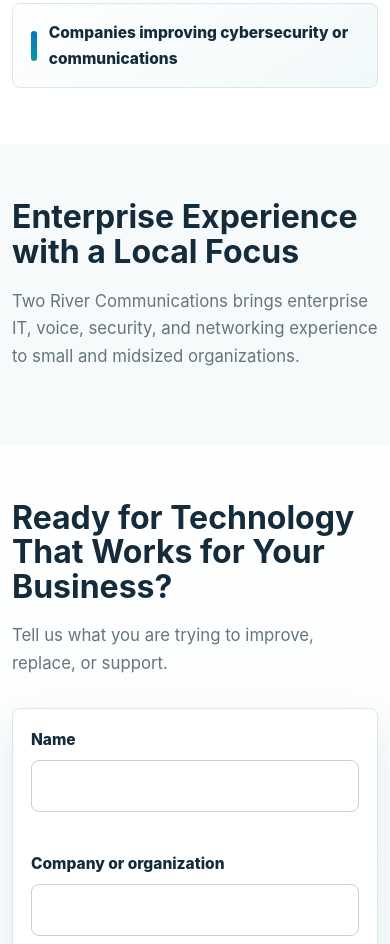
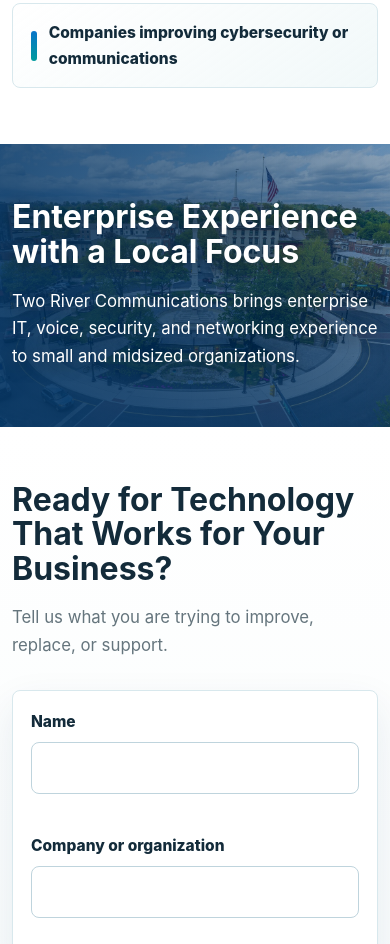
Before and after one commit to ChrisJPoplawski/TwoRiverCommunications-Website, a plain HTML site: page index.html in a window 390 px wide. Shown: the part 6134-7078 px from the top of the page. Drawn offline with Linux system fonts and the light colour scheme.

Commit message:
Add local photo section and side reveal animations

```diff
--- a/css/styles.css
+++ b/css/styles.css
@@ -466,6 +466,32 @@
   background: var(--brand-surface);
 }
 
+.about-band {
+  min-height: clamp(560px, 78svh, 760px);
+  display: flex;
+  align-items: center;
+  background:
+    linear-gradient(90deg, rgba(7, 55, 101, 0.82), rgba(7, 55, 101, 0.4)),
+    linear-gradient(180deg, rgba(7, 55, 101, 0.1), rgba(7, 55, 101, 0.62)),
+    url("../assets/easton-circle.jpg") center 46% / cover no-repeat fixed,
+    var(--brand-navy);
+}
+
+.about-band .feature-copy {
+  max-width: 720px;
+  padding: 0;
+}
+
+.about-band .feature-copy h2,
+.about-band .feature-copy p {
+  color: var(--brand-white);
+  text-shadow: 0 3px 18px rgba(0, 0, 0, 0.64);
+}
+
+.about-band .feature-copy p {
+  margin-bottom: 0;
+}
+
 .two-column,
 .about-grid {
   display: grid;
@@ -886,7 +912,15 @@
 .reveal {
   opacity: 0;
   transform: translateY(18px);
-  transition: opacity 520ms ease, transform 520ms ease;
+  transition: opacity 620ms ease, transform 620ms cubic-bezier(0.22, 1, 0.36, 1);
+}
+
+.reveal--from-left {
+  transform: translateX(-44px);
+}
+
+.reveal--from-right {
+  transform: translateX(44px);
 }
 
 .reveal.is-visible {
@@ -988,6 +1022,11 @@
     background-attachment: scroll;
   }
 
+  .about-band {
+    min-height: auto;
+    background-attachment: scroll;
+  }
+
   .dark-section .section-intro {
     margin-bottom: 42px;
   }
@@ -997,6 +1036,11 @@
   .about-grid {
     grid-template-columns: 1fr;
     gap: 24px;
+  }
+
+  .reveal--from-left,
+  .reveal--from-right {
+    transform: translateY(18px);
   }
 
   .trust-grid {
--- a/index.html
+++ b/index.html
@@ -18,6 +18,7 @@
     <link rel="icon" href="assets/two-river-communications-logo.png">
     <link rel="preload" href="assets/two-river-communications-logo.png" as="image">
     <link rel="preload" href="assets/lehigh-valley-river-view.jpg" as="image">
+    <link rel="preload" href="assets/easton-circle.jpg" as="image">
     <link rel="stylesheet" href="css/styles.css">
     <script type="application/ld+json">
       {
@@ -130,11 +131,11 @@
 
       <section class="section feature-band" id="managed-it" aria-labelledby="managed-it-title">
         <div class="container two-column">
-          <div class="feature-copy reveal">
+          <div class="feature-copy reveal reveal--from-left">
             <h2 id="managed-it-title">Your Technology Should Support Your Business&mdash;not Slow It Down</h2>
             <p>Get experienced help with day-to-day support, planning, projects, and vendor coordination.</p>
           </div>
-          <div class="check-panel reveal">
+          <div class="check-panel reveal reveal--from-right">
             <h3>Useful when you need</h3>
             <ul class="check-list">
               <li>A steady IT point of contact</li>
@@ -147,11 +148,11 @@
 
       <section class="section" id="communications" aria-labelledby="communications-title">
         <div class="container two-column">
-          <div class="feature-copy reveal">
+          <div class="feature-copy reveal reveal--from-left">
             <h2 id="communications-title">Modern Communications for a Connected Workforce</h2>
             <p>Keep calls, meetings, voicemail, and notifications organized so employees and customers can reach the right people.</p>
           </div>
-          <div class="check-panel reveal">
+          <div class="check-panel reveal reveal--from-right">
             <h3>Common communication needs</h3>
             <ul class="check-list">
               <li>Business calling</li>
@@ -233,7 +234,7 @@
         </div>
       </section>
 
-      <section class="section feature-band" id="about" aria-labelledby="about-title">
+      <section class="section feature-band about-band" id="about" aria-labelledby="about-title">
         <div class="container narrow-section">
           <div class="feature-copy reveal">
             <h2 id="about-title">Enterprise Experience with a Local Focus</h2>
```
Also changed, not shown: assets/easton-circle.jpg (added).
